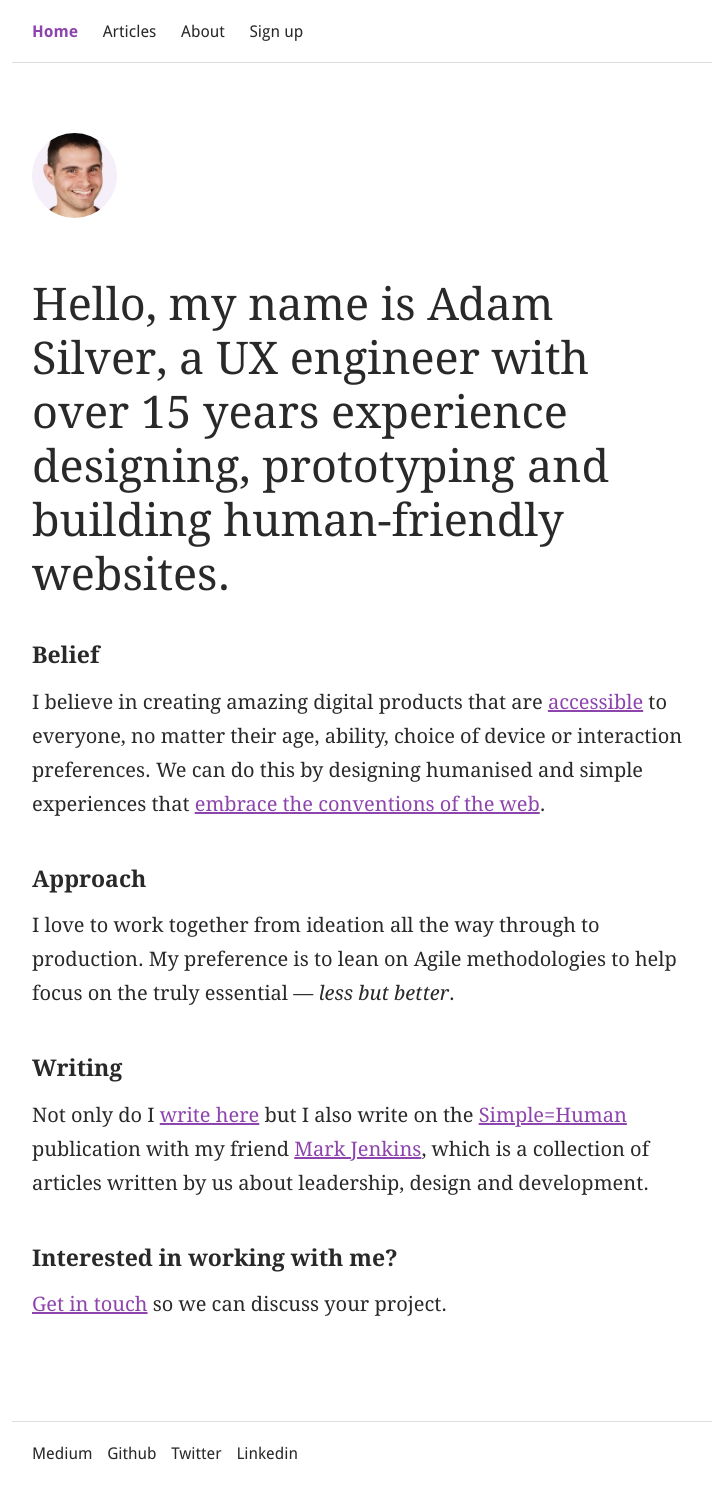
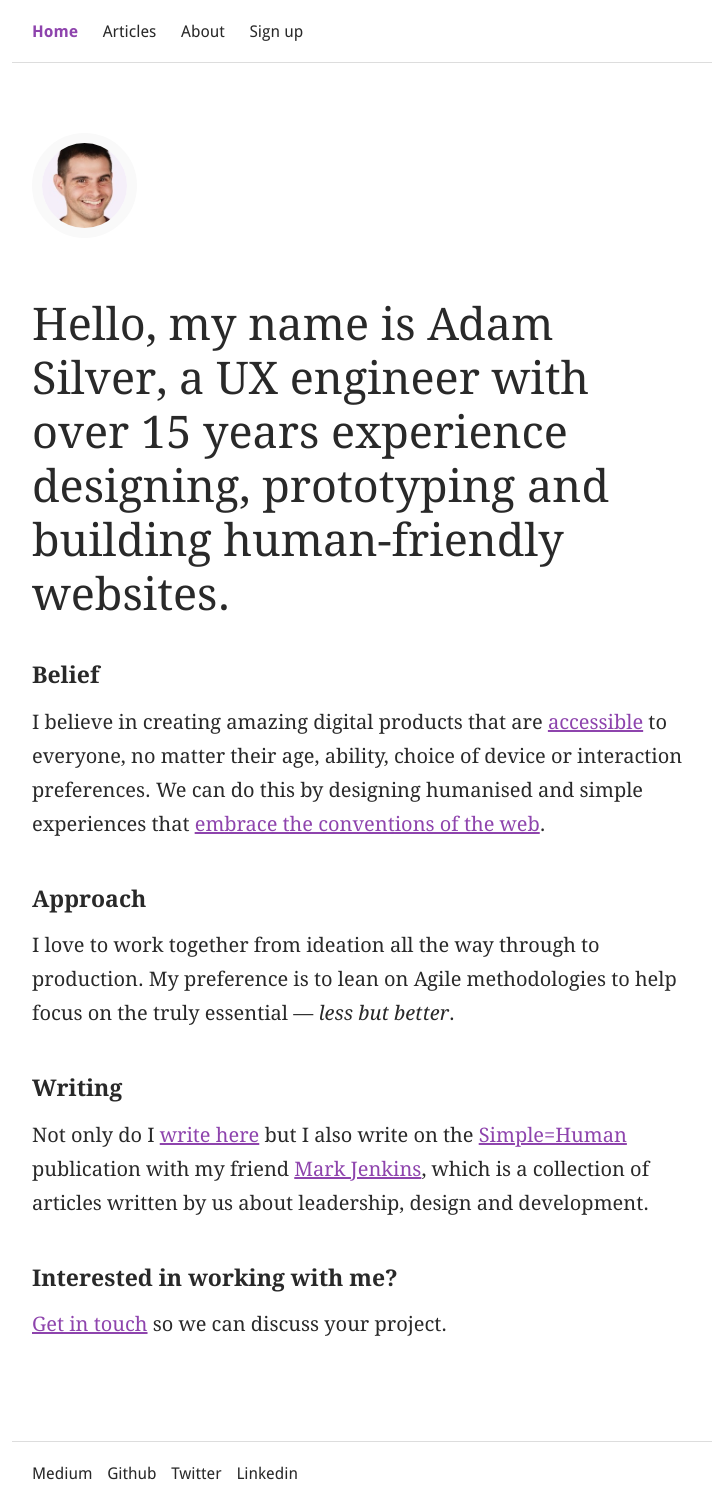
Before and after one commit to adamsilver/adamsilver.io-jekyll, a Jekyll site: the page built from index.md, in a window 1280 px wide. Shown: the whole page, without its empty margins (278-991 px from the left). Built offline with Jekyll 4.4.1, drawn with Linux system fonts in a browser that asks for light colours; Markdown is read by kramdown in place of the engine named in the settings.

Commit message:
face border

```diff
--- a/assets/css/main_new.css
+++ b/assets/css/main_new.css
@@ -425,6 +425,7 @@ a:active {
 	vertical-align: middle;
 	margin-left: 20px;
 	margin-bottom: 30px;
+	border: 10px solid #f9f9f9;
 }
 
 .homePageSection h2 {
```
